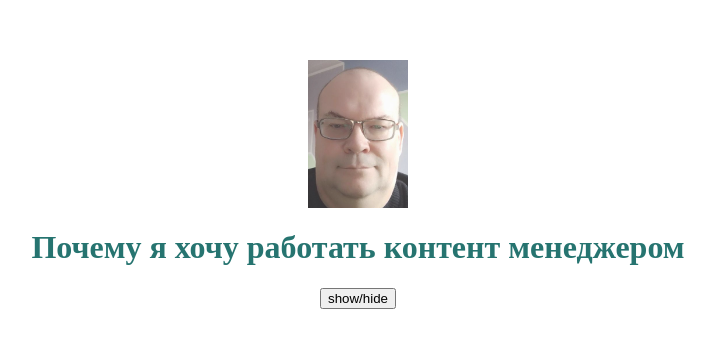
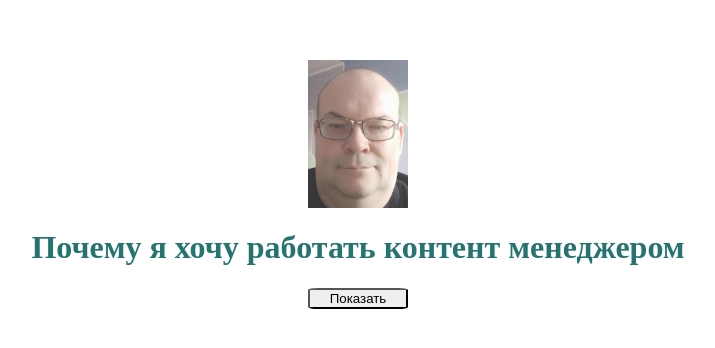
Before and after one commit to nomdeplumVovan/cat, an Angular app: page / in a window 1280 px wide. Shown: the top 348 px of the page, without its empty margins (282-997 px from the left). Built offline with nearby package versions, Linux system fonts and the light colour scheme.

Commit message:
add toggle btn txt

```diff
--- a/src/app/app.component.css
+++ b/src/app/app.component.css
@@ -20,6 +20,10 @@ h1{
   width: 760px;
   text-align: justify;
 }
+button{
+  width: 100px;
+  border-radius: 10%;
+}
 footer{
   /* text-align: right; */
   font-style: italic;
--- a/src/app/app.component.html
+++ b/src/app/app.component.html
@@ -4,7 +4,8 @@
   <div class="photo-img"></div>
 
   <h1>Почему я хочу работать контент менеджером </h1>
-  <button (click)='isShown=!isShown'>show/hide</button>
+  <button (click)='isShown=!isShown' *ngIf="!isShown">Показать</button>
+  <button (click)='isShown=!isShown' *ngIf="isShown">Скрыть</button>
 
 </div>
 <div class="description " *ngIf="isShown">
@@ -88,6 +89,7 @@
   </p>
   <button (click)='isShownFooter=!isShownFooter'>PostScriptum</button>
 </div>
+<!-- <app-animate></app-animate> -->
 <footer *ngIf="isShownFooter">
   и, конечно, котик
 </footer>
--- a/src/app/app.module.ts
+++ b/src/app/app.module.ts
@@ -2,10 +2,12 @@ import { BrowserModule } from '@angular/platform-browser';
 import { NgModule } from '@angular/core';
 
 import { AppComponent } from './app.component';
+import { AnimateComponent } from './app/animate/animate.component';
 
 @NgModule({
   declarations: [
-    AppComponent
+    AppComponent,
+    AnimateComponent
   ],
   imports: [
     BrowserModule
--- /dev/null
+++ b/src/app/app/animate/animate.component.html
@@ -0,0 +1,3 @@
+<p>
+  animate works!
+</p>
--- /dev/null
+++ b/src/app/app/animate/animate.component.ts
@@ -0,0 +1,22 @@
+import { Component, OnInit } from '@angular/core';
+
+@Component({
+  selector: 'app-animate',
+  templateUrl: './animate.component.html',
+  styleUrls: ['./animate.component.css']
+})
+export class AnimateComponent implements OnInit {
+
+  constructor() { }
+
+  repeatOften() {
+    // Do whatever
+    requestAnimationFrame(this.repeatOften);
+  }
+
+
+  ngOnInit() {
+    requestAnimationFrame(this.repeatOften);
+  }
+
+}
--- a/src/styles.css
+++ b/src/styles.css
@@ -2,4 +2,5 @@ body{
   display: flex;
   flex-direction: column;
   align-items: center;
+  overflow-y: scroll;
 }
```
Also changed, not shown: src/app/app/animate/animate.component.css (added), 1 other file (tests, documents, lock files or other folders).
